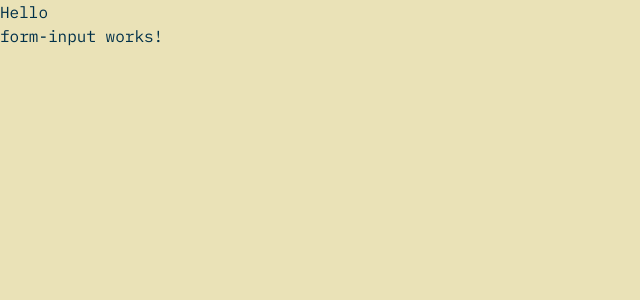
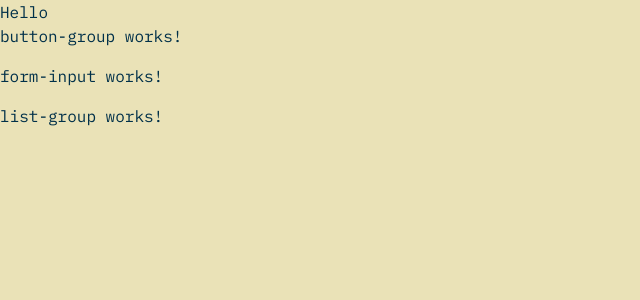
Before and after one commit to fa-901/ng-budget-tracker, an Angular app: page / in a window 1280 px wide. Shown: the top 300 px of the page, without its empty margins (0-640 px from the left). Built offline with nearby package versions, Linux system fonts and the light colour scheme.

Commit message:
create service for item lists

```diff
--- a/src/app/app.component.html
+++ b/src/app/app.component.html
@@ -1,4 +1,6 @@
 <div>
 	Hello
+	<app-button-group></app-button-group>
 	<app-form-input></app-form-input>
+	<app-list-group></app-list-group>
 </div>
```
Also changed, not shown: src/app/services/item-service.service.ts (added, +9 -0 lines), 1 other file (tests, documents, lock files or other folders).
